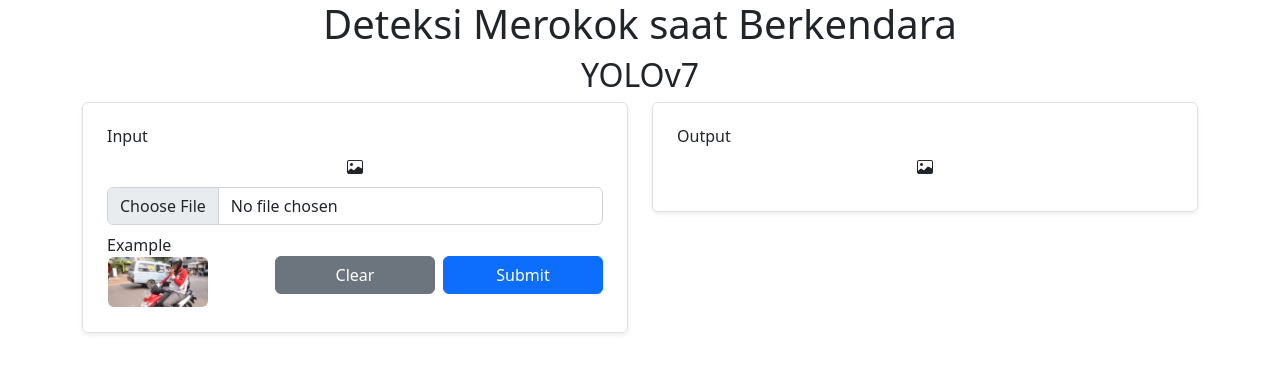
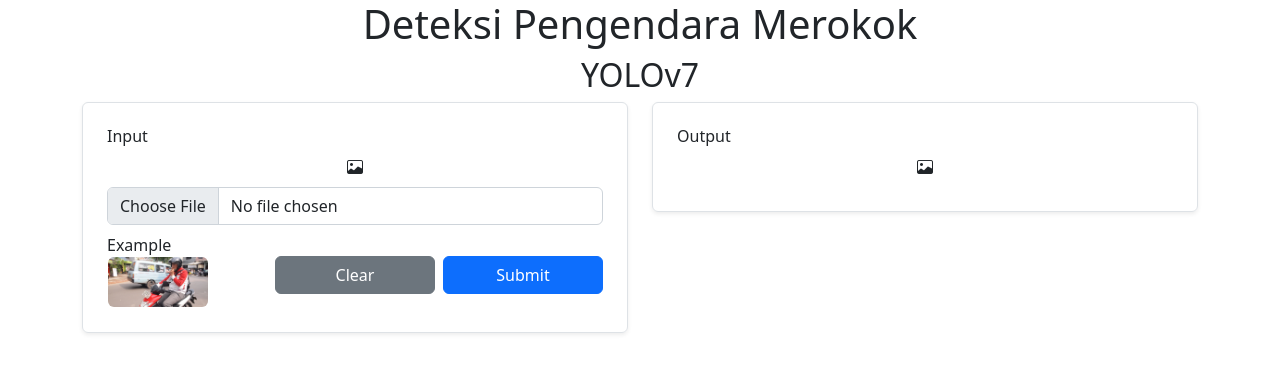
Before and after one commit to irfanfajru/smoking-detection-front-end, a Next.js app: page / in a window 1280 px wide. Shown: the top 372 px of the page. Built offline with nearby package versions, Linux system fonts and the light colour scheme.

Commit message:
update layout

```diff
--- a/src/app/layout.js
+++ b/src/app/layout.js
@@ -1,7 +1,7 @@
 import "bootstrap/dist/css/bootstrap.css";
 import "bootstrap-icons/font/bootstrap-icons.css";
 export const metadata = {
-  title: "Deteksi pengendara merokok",
+  title: "Deteksi Pengendara Merokok Yolov7",
   description:
     "Sistem deteksi pengendara merokok menggunakan YOLOv7 berbasis website",
 };
@@ -11,7 +11,7 @@ export default function RootLayout({ children }) {
     <html lang="en">
       <body>
         <div className="text-center">
-          <h1>Deteksi Merokok saat Berkendara</h1>
+          <h1>Deteksi Pengendara Merokok</h1>
           <h2>YOLOv7</h2>
         </div>
         <div>{children}</div>
```
